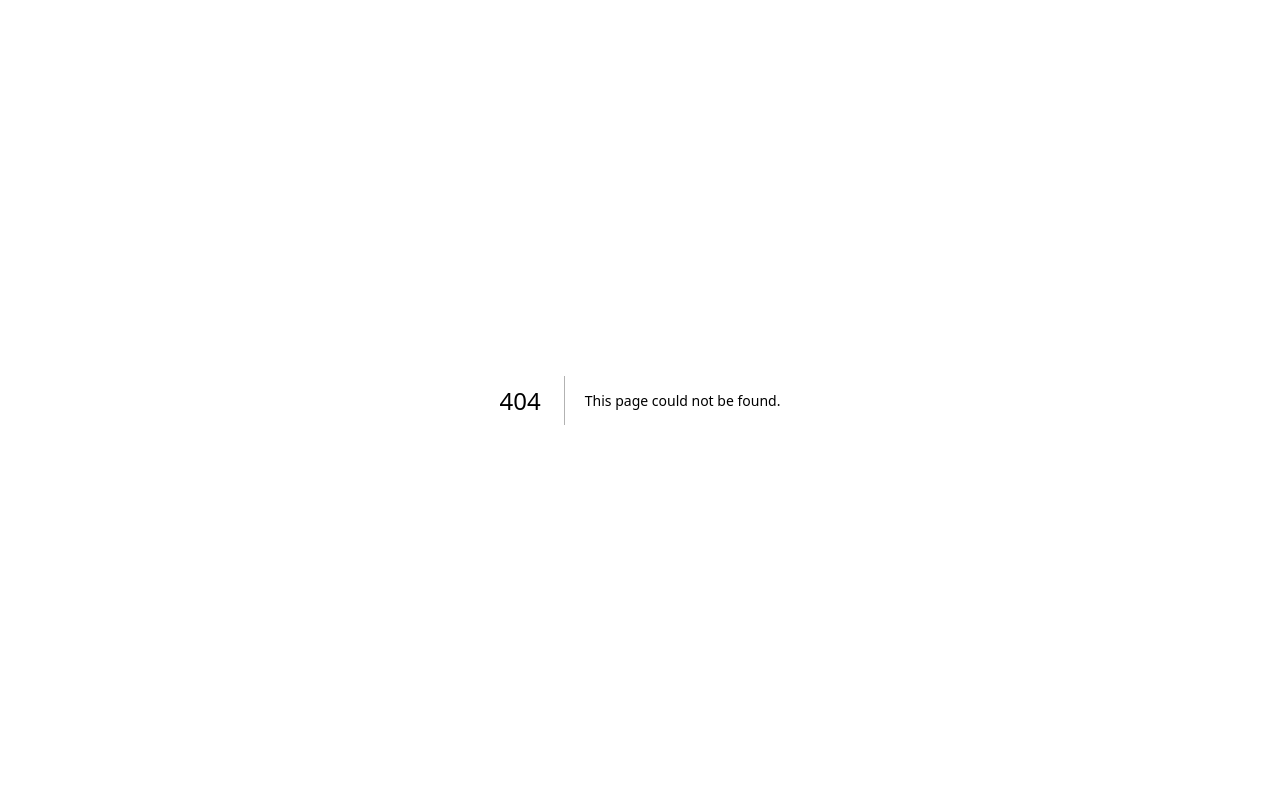
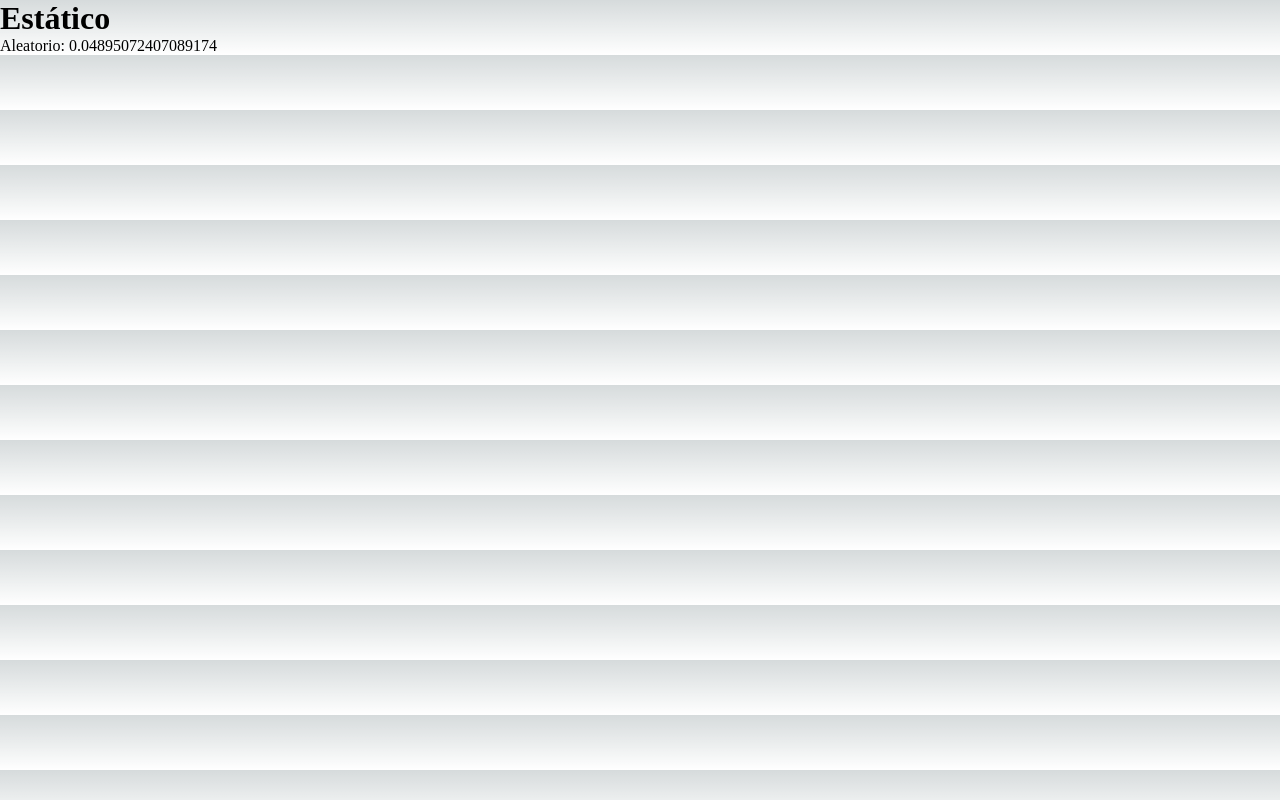
Before and after one commit to luciocarvalho10/curso-next, a Next.js app: page /estatico in a window 1280 px wide. Before the commit this address had no page. Built offline with nearby package versions, Linux system fonts and the light colour scheme.

Commit message:
Estrategia de renderização

```diff
--- /dev/null
+++ b/src/pages/estatico.jsx
@@ -0,0 +1,16 @@
+export function getStaticProps() {
+    return {
+        props: {
+            numero: Math.random()
+        }
+    }
+}
+
+export default function Estatico(props) {
+    return (
+        <div>
+            <h1>Estático</h1>
+            <span>Aleatorio: {props.numero}</span>
+        </div>
+    )
+}
```
